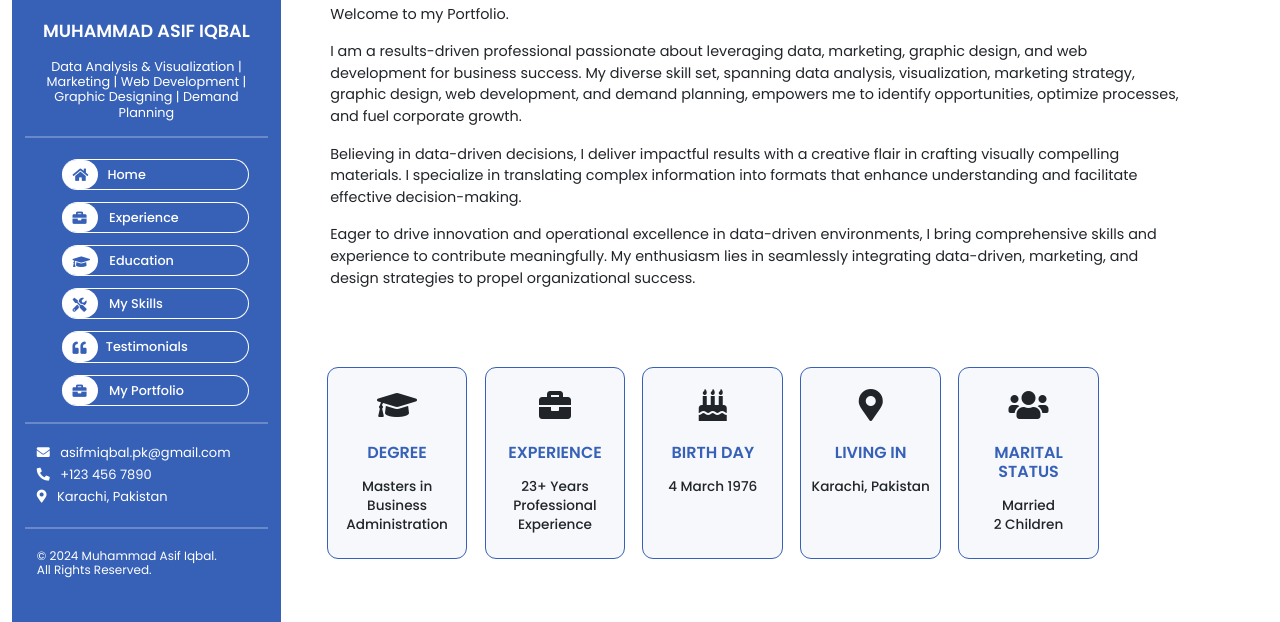
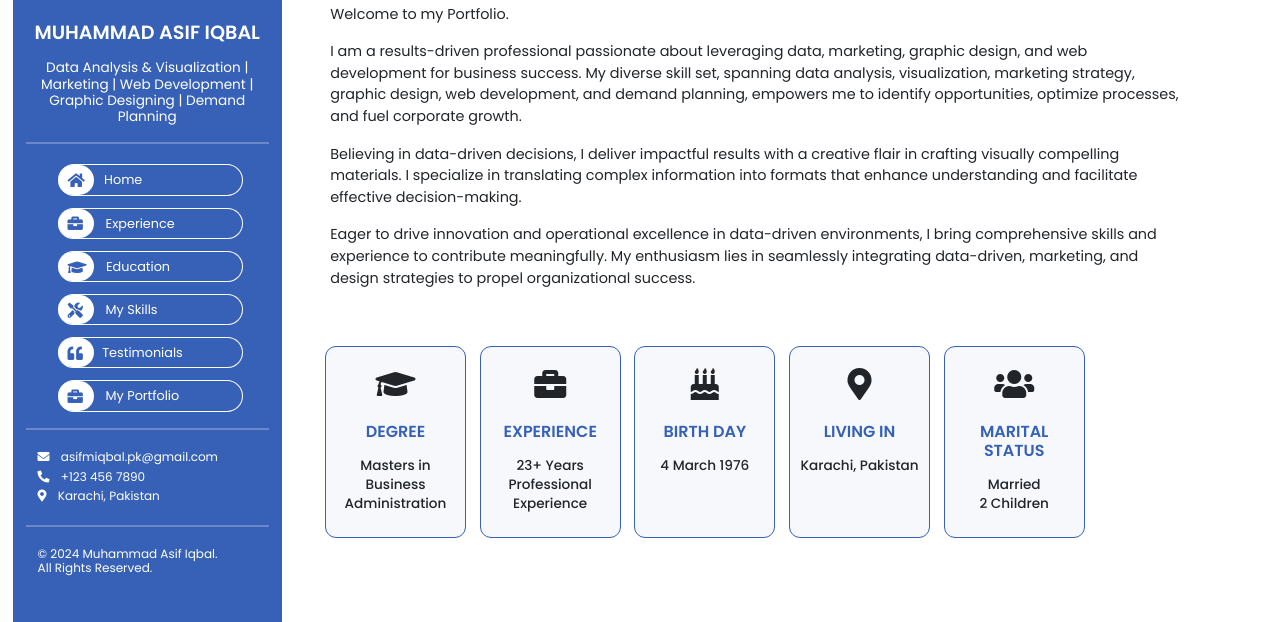
Before and after one commit to asifiqbal-pk/portfolio, a plain HTML site: page index.html in a window 1280 px wide. Shown: the part 178-800 px from the top of the page. Drawn offline with nearby package versions, Linux system fonts and the light colour scheme.

Commit message:
Update style.css

```diff
--- a/style.css
+++ b/style.css
@@ -19,7 +19,7 @@
     width: 21%; /* Default width */
     height: 100%;
     transition: width 0.5s;
-    left: 12px;
+    left: 1%;
     top: 0;
     padding: 3% 1%;
     overflow-y: auto;
@@ -28,7 +28,7 @@
 #toggle-button {
     display: none; /* Hide by default on larger screens */
     cursor: pointer;
-    padding: 10px;
+    padding: 7px 11px;
     width: 100%;
     box-sizing: border-box;
     border: none;
@@ -52,11 +52,11 @@
 }
 
 .sidebar h3 {
-  color: #fff; font-size: 1.1em; font-weight: 550; text-transform: uppercase; padding-bottom: 0.5rem;
+  color: #fff; font-size: 1.2em; font-weight: 550; text-transform: uppercase; padding-bottom: 0.5rem;
 }
 
 .sidebar p {
-  color: #fff; font-size: 0.8em; font-weight: 300; line-height: 1.2em;
+  color: #fff; font-size: 0.85em; font-weight: 300; line-height: 1.2em;
 }
 
 .contacts {
@@ -69,14 +69,14 @@
 }
 
 .contacts p {
-  font-size: 13px;
+  font-size: 12px;
   color: #fff;
 }
 
 .contacts i {
-  margin-right: 7px;
+  margin-right: 0.5rem;
   color: #fff;
-  padding-bottom: 0.5rem;
+  padding-bottom: 0.4rem;
 }
 
 .footer p {
@@ -130,18 +130,17 @@ nav.vertical-nav ul {
     list-style-type: none;
     font-size: 0.8em;
     text-align: left;
-    margin-left: 0.3rem;
-    font-weight: 450;
+    font-weight: 400;
   }
 
   .nav-icon {
-    font-size: 1.1em;
+    font-size: 1.2em;
     color: #3761b6;
     vertical-align: middle;
-    padding-left: 6px;
+    padding-left: 5px;
     padding-top: 1px;
     padding-bottom: 1px;
-    margin-right: 19px;
+    margin-right: 11%;
   }
 
   nav.vertical-nav a {
@@ -149,7 +148,7 @@ nav.vertical-nav ul {
     color: #fff;
     display: block; /* makes the entire area clickable */
     padding: 5px; /* adds some padding inside the link */
-    margin-right: 19px;
+    margin-right: 12%;
     margin-bottom: 12px;
     border-radius: 50px;
     border-top: 1px solid #fff;
@@ -168,7 +167,8 @@ nav.vertical-nav ul {
     box-shadow: 0px 0px 10px #e1eaff;
     transform: translateX(5px);
     opacity: 1;
-    padding-left: 19px;
+    padding-left: 17px;
+    margin-right: 7%;
   }
 
   nav.vertical-nav a:before{
@@ -190,7 +190,7 @@ nav.vertical-nav ul {
   }
 
   nav.vertical-nav a:focus:after,
-  nav.vertical-nav a:hover:after{ right: 8px; }
+  nav.vertical-nav a:hover:after{ right: 5px; }
 
 
 /*==============================================
@@ -208,7 +208,7 @@ nav.vertical-nav ul {
     display: inline-block;
     padding: 0.3rem;
     background:#f6f8fc;
-    margin: 2rem 0.4rem;
+    margin: 0.7rem 0.3rem;
     width: 11vw;
     min-height: 192px;
     vertical-align: top;
```
